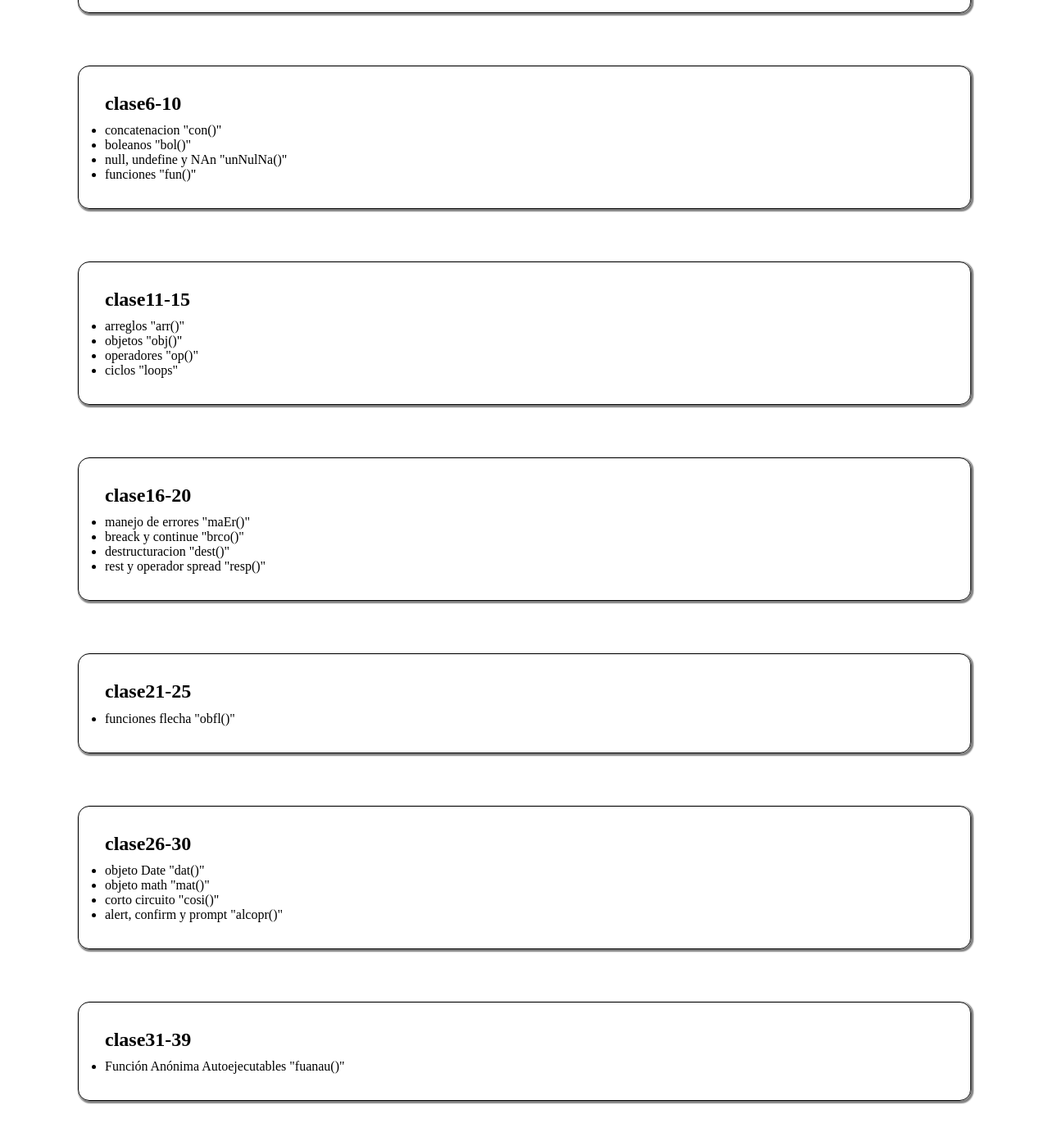
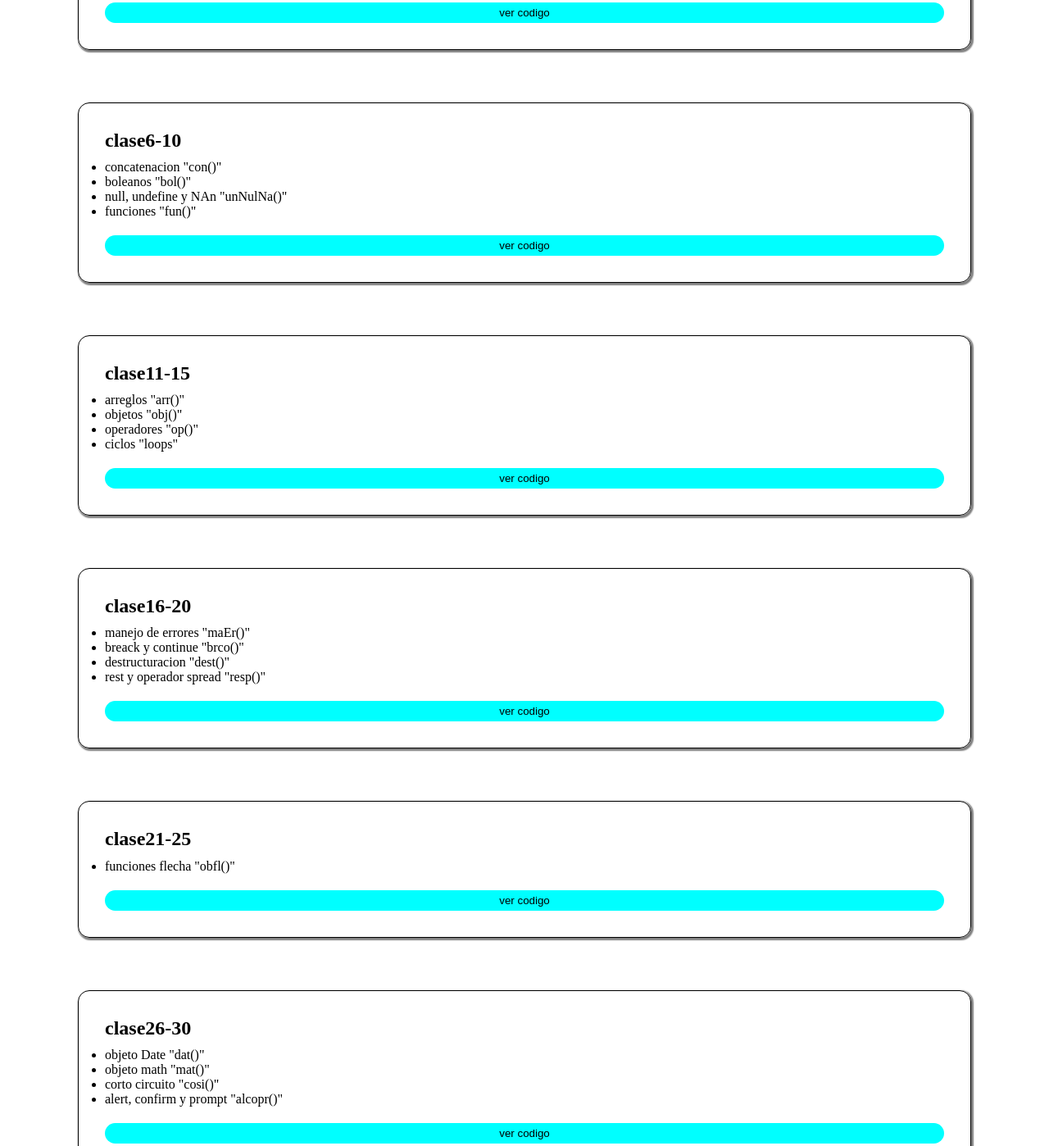
Before and after one commit to ADRESS06/clases-de-javaScript, a plain HTML site: page index.html in a window 1280 px wide. Shown: the part 323-1721 px from the top of the page at 82% size. Drawn offline with Linux system fonts and the light colour scheme; a script that the page names is missing.

Commit message:
arreglando orden de js

```diff
--- a/assets/css/main.css
+++ b/assets/css/main.css
@@ -65,3 +65,12 @@ h1{
 h2{
     margin-bottom: 1%;
 }
+button{
+    background-color: aqua;
+    padding: 5px;
+    border: none;
+    border-radius: 14px;
+    width: 100%;
+    margin-top: 1.5em;
+
+}
--- a/assets/js/main.js
+++ b/assets/js/main.js
@@ -2,8 +2,6 @@
 creator = "Yoimar Andres julio Salcedo"
 creatorC = "Yoimar"
 console.log(`Esta pagina fue creada por ${creator}`);
-alert(`${creatorC} le sugiere visitar la pagina desde un Ordenador`)
-
 //modo oscuro
 let botonWBback = document.getElementById("botonWBback");
 let tema = document.getElementById("tema");
--- a/index.html
+++ b/index.html
@@ -33,6 +33,7 @@
             <h2>clase1-5</h2>
             <li>Diferencias entre var y let "diVarLet()"</li>
             <li>const "co()"</li>
+            <a href="https://github.com/ADRESS06/yoimarjavaclass/blob/main/assets/js/clase1-5.js"><button>ver codigo</button></a>
         </div>
 
         <div class="panel">
@@ -41,7 +42,7 @@
             <li>boleanos "bol()"</li>
             <li>null, undefine y NAn "unNulNa()"</li>
             <li>funciones "fun()"</li>
-
+            <a href=""><button>ver codigo</button></a>
         </div>
 
         <div class="panel">
@@ -50,6 +51,7 @@
             <li>objetos "obj()"</li>
             <li>operadores "op()"</li>
             <li>ciclos "loops"</li>
+            <a href=""><button>ver codigo</button></a>
         </div>
 
         <div class="panel">
@@ -58,11 +60,13 @@
             <li>breack y continue "brco()"</li>
             <li>destructuracion "dest()"</li>
             <li>rest y operador spread "resp()"</li>
+            <a href=""><button>ver codigo</button></a>
         </div>
 
         <div class="panel">
             <h2>clase21-25</h2>
             <li>funciones flecha "obfl()"</li>
+            <a href=""><button>ver codigo</button></a>
         </div>
 
         <div class="panel">
@@ -71,17 +75,20 @@
             <li>objeto math "mat()"</li>
             <li>corto circuito "cosi()"</li>
             <li>alert, confirm y prompt "alcopr()"</li>
+            <a href=""><button>ver codigo</button></a>
         </div>
 
         <div class="panel">
             <h2>clase31-39</h2>
             <li>Función Anónima Autoejecutables "fuanau()"</li>
+            <a href=""><button>ver codigo</button></a>
         </div>
 
         <div class="panel">
             <h2>clase40-45</h2>
             <li>temporizador "tem()"</li>
             <li>asincronia y evento loop "asevlo()"</li>
+            <a href=""><button>ver codigo</button></a>
         </div>
 
 
```
Also changed, not shown: assets/js/clase01-5.js (renamed from assets/js/clase1-5.js), assets/js/clase06-10.js (renamed from assets/js/clase6-10.js).
